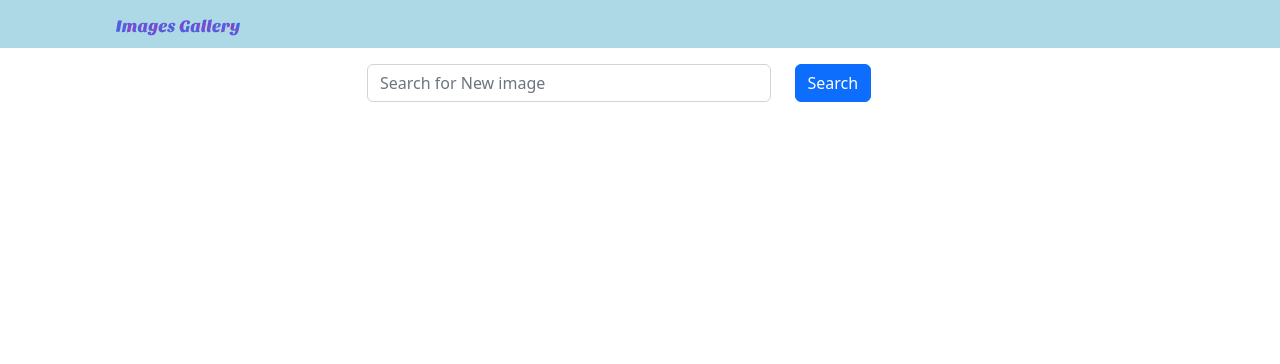
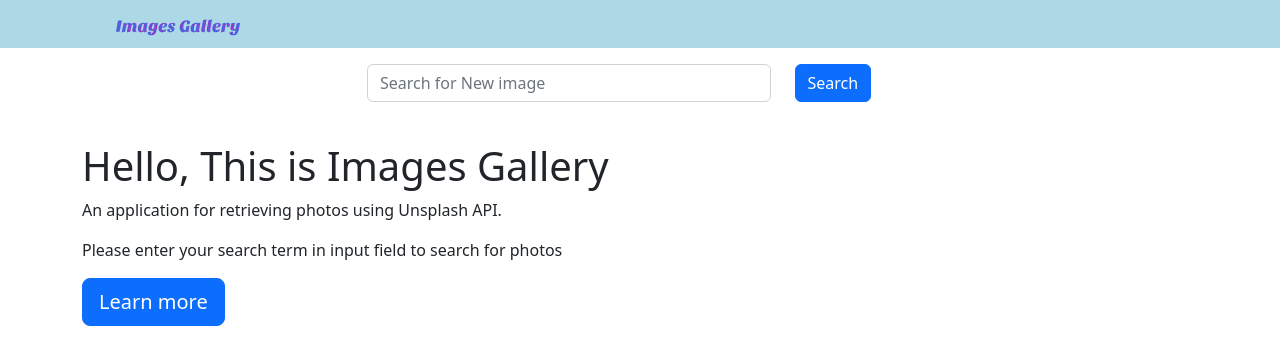
Before and after one commit to Chandrani-V/Images-Gallery, a React (Create React App) app in the folder frontend/: page / in a window 1280 px wide. Shown: the top 364 px of the page. Built offline with nearby package versions, Linux system fonts and the light colour scheme.

Commit message:
welcome component

```diff
--- a/frontend/src/App.js
+++ b/frontend/src/App.js
@@ -2,6 +2,7 @@ import 'bootstrap/dist/css/bootstrap.min.css';
 import Header from './components/Header';
 import Search from './components/Search';
 import ImageCard from './components/ImageCard';
+import Welcome from './components/Welcome';
 import { useState } from 'react'
 import { Container, Row, Col, Form, Button } from 'react-bootstrap'
 // {} is not needed for header bcs it is exported as default
@@ -35,15 +36,16 @@ function App() {// can also be written as const App ]()=>
             <Header title='Images Gallery' />
             <Search word={word} setWord={setWord} handleSubmit={handleSearchSubmit} />
             <Container className='mt-4'>
-                <Row xs={1} md={2} lg={3}>
-
+                {images.length ?
+                    (<Row xs={1} md={2} lg={3}>
                         {images.map((image, i) => (
                             <Col key={i} className='pb-3'>
                                 <ImageCard image={image} deleteImage={handleDeleteImage} />
                             </Col>
                         ))}
-
-                </Row>
+                    </Row>)
+                    : (<Welcome />)
+                }
             </Container>
         </div>
   );
--- a/frontend/src/components/Header.js
+++ b/frontend/src/components/Header.js
@@ -12,7 +12,7 @@ const Header = (title) => {
         <Navbar style={navbarStyle }  variant="light">
             <Container>
 
-                <Logo style={{maxWidth:'12rem', maxHeight:'2rem'}}/>
+                <Logo alt={title}  style={{maxWidth:'12rem', maxHeight:'2rem'}}/>
             </Container>
         </Navbar>
     )
--- a/frontend/src/components/Welcome.js
+++ b/frontend/src/components/Welcome.js
@@ -0,0 +1,20 @@
+import React from 'react'
+import { Button } from 'react-bootstrap'
+
+
+
+const Welcome = () =>
+     (
+        <div class="jumbotron">
+        <h1> Hello, This is Images Gallery</h1>
+        <p>
+            An application for retrieving photos using Unsplash API.
+        </p>
+        <p>Please enter your search term in input field to search for photos </p>
+        <p>
+           <a class="btn btn-primary btn-lg" href="https://unsplash.com" role="button">Learn more</a>
+        </p>
+        </div>
+
+);
+export default Welcome;
```
